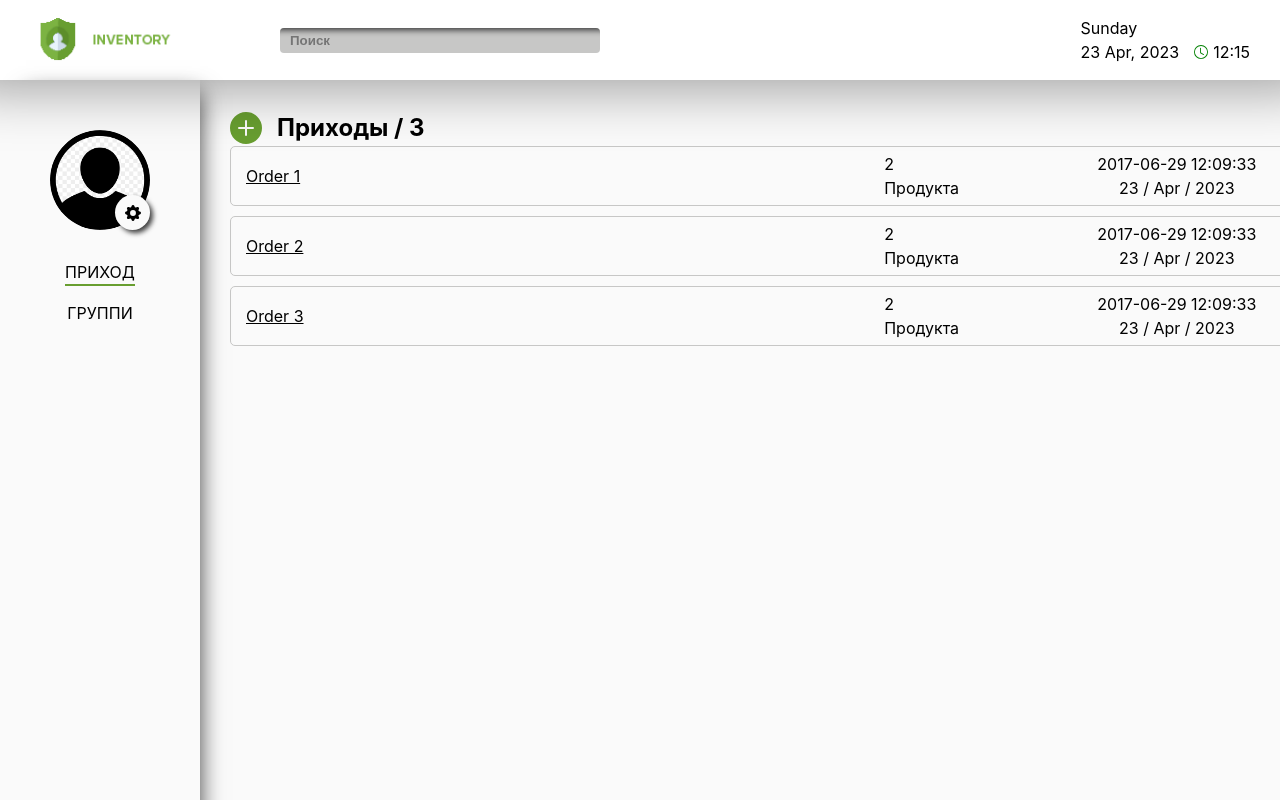
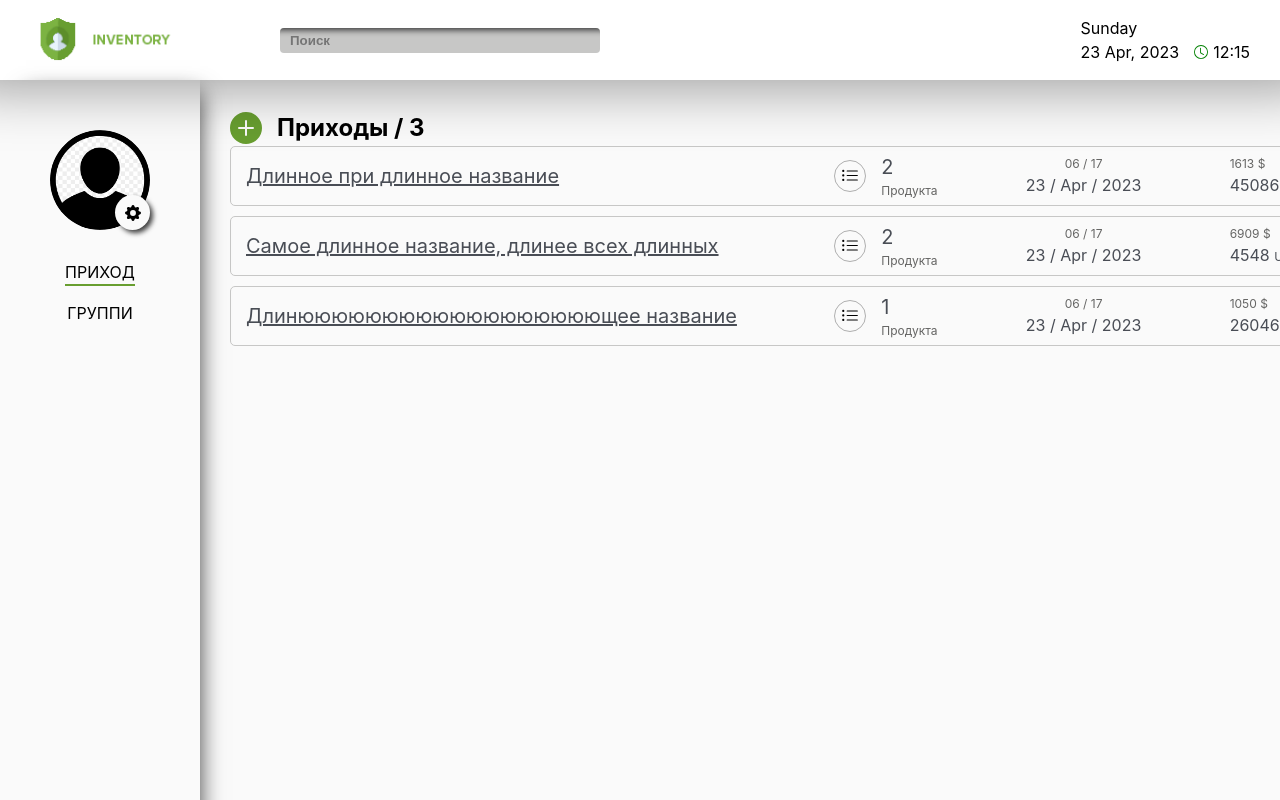
Before and after one commit to VladosSid/iventory, a Vue app: page /orders in a window 1280 px wide. Shown: the top 800 px of the page. Built offline with nearby package versions, Linux system fonts and the light colour scheme.

Commit message:
add style orders

```diff
--- a/src/components/Orders/OrdersItem.vue
+++ b/src/components/Orders/OrdersItem.vue
@@ -4,28 +4,75 @@
       {{ title }}
     </p>
 
-    <div class="order-item__quantity order-item__info--positions">
-      <p>
-        <!-- icom -->
-        {{ products.length }}
-      </p>
+    <div
+      style="
+        display: flex;
+        align-items: center;
+        justify-content: center;
+        gap: 15px;
+      "
+    >
+      <span class="order-item__quantity-icon">
+        <svg
+          xmlns="http://www.w3.org/2000/svg"
+          width="18"
+          height="18"
+          fill="currentColor"
+          class="bi bi-list-ul"
+          viewBox="0 0 16 16"
+        >
+          <path
+            fill-rule="evenodd"
+            d="M5 11.5a.5.5 0 0 1 .5-.5h9a.5.5 0 0 1 0 1h-9a.5.5 0 0 1-.5-.5zm0-4a.5.5 0 0 1 .5-.5h9a.5.5 0 0 1 0 1h-9a.5.5 0 0 1-.5-.5zm0-4a.5.5 0 0 1 .5-.5h9a.5.5 0 0 1 0 1h-9a.5.5 0 0 1-.5-.5zm-3 1a1 1 0 1 0 0-2 1 1 0 0 0 0 2zm0 4a1 1 0 1 0 0-2 1 1 0 0 0 0 2zm0 4a1 1 0 1 0 0-2 1 1 0 0 0 0 2z"
+          />
+        </svg>
+      </span>
 
-      <span>Продукта</span>
+      <div class="order-item__quantity order-item__info--positions">
+        <p>
+          {{ products.length }}
+        </p>
+
+        <span style="color: #656564; font-size: 12px">Продукта</span>
+      </div>
     </div>
+
     <p class="order-item__date">
       {{ date }}
-      <span class="order-item__"> {{ day }} / {{ month }} / {{ year }} </span>
+      <span style="font-size: 16px; color: #494d55">
+        {{ day }} / {{ month }} / {{ year }}
+      </span>
     </p>
 
     <p class="order-item__sum order-item__info--positions">
-      <span>{{ priceCount.USD }}</span>
-      {{ priceCount.UAH }}
+      {{ priceCount.USD }} &#36;
+      <span style="font-size: 16px; color: #494d55">
+        {{ priceCount.UAH }}
+        <span style="font-size: 12px"> UAH</span></span
+      >
     </p>
+
+    <span>
+      <svg
+        xmlns="http://www.w3.org/2000/svg"
+        width="16"
+        height="16"
+        fill="currentColor"
+        class="bi bi-trash3-fill order-item__delete"
+        viewBox="0 0 16 16"
+      >
+        <path
+          d="M11 1.5v1h3.5a.5.5 0 0 1 0 1h-.538l-.853 10.66A2 2 0 0 1 11.115 16h-6.23a2 2 0 0 1-1.994-1.84L2.038 3.5H1.5a.5.5 0 0 1 0-1H5v-1A1.5 1.5 0 0 1 6.5 0h3A1.5 1.5 0 0 1 11 1.5Zm-5 0v1h4v-1a.5.5 0 0 0-.5-.5h-3a.5.5 0 0 0-.5.5ZM4.5 5.029l.5 8.5a.5.5 0 1 0 .998-.06l-.5-8.5a.5.5 0 1 0-.998.06Zm6.53-.528a.5.5 0 0 0-.528.47l-.5 8.5a.5.5 0 0 0 .998.058l.5-8.5a.5.5 0 0 0-.47-.528ZM8 4.5a.5.5 0 0 0-.5.5v8.5a.5.5 0 0 0 1 0V5a.5.5 0 0 0-.5-.5Z"
+        />
+      </svg>
+    </span>
   </li>
 </template>
 
 <script setup>
 import currentDate from "../../helpers/currentDate";
+import refactorDate from "../../helpers/refactorDate";
+
 const { day, month, year } = currentDate();
 
 const props = defineProps({
@@ -33,6 +80,8 @@ const props = defineProps({
   date: String,
   products: Array,
 });
+
+const date = refactorDate(props.date);
 
 const priceCount = {
   UAH: 0,
@@ -47,9 +96,7 @@ props.products.map(({ price }) => {
   );
 });
 
-console.log(priceCount);
-
-console.log(props.products);
+// console.log(props.products);
 </script>
 
 <style lang="scss" scoped>
@@ -71,15 +118,68 @@ console.log(props.products);
     scale: 101%;
   }
 
+  transition: box-shadow 250ms cubic-bezier(0.4, 0, 0.2, 1),
+    scale 250ms cubic-bezier(0.4, 0, 0.2, 1);
+
   &__name {
     width: 500px;
+
     text-decoration: underline;
+    font-size: 20px;
+
+    color: #494d55;
+  }
+
+  &__quantity-icon {
+    display: flex;
+    align-items: center;
+    justify-content: center;
+    width: 30px;
+    height: 30px;
+
+    border: 1px solid rgba(101, 101, 100, 0.5);
+    border-radius: 50%;
+
+    &:hover,
+    &:focus {
+      background: #adabab;
+    }
+
+    transition: background 250ms cubic-bezier(0.4, 0, 0.2, 1);
+  }
+
+  &__quantity {
+    font-size: 20px;
+
+    color: #494d55;
   }
 
   &__date {
     display: flex;
     flex-direction: column;
     align-items: center;
+
+    color: #656564;
+    font-size: 12px;
+  }
+
+  &__sum {
+    width: 100px;
+    color: #656564;
+    font-size: 12px;
+  }
+
+  &__delete {
+    fill: #656564;
+
+    &:hover,
+    &:focus {
+      fill: #494d55;
+      scale: 130%;
+    }
+
+    transition: fill 250ms cubic-bezier(0.4, 0, 0.2, 1),
+      scale 250ms cubic-bezier(0.4, 0, 0.2, 1);
   }
 
   &__info--positions {
--- a/src/front-end-data.json.js
+++ b/src/front-end-data.json.js
@@ -1,7 +1,7 @@
 const orders = [
   {
     id: 1,
-    title: "Order 1",
+    title: "Длинное при длинное название",
     date: "2017-06-29 12:09:33",
     description: "desc",
     get products() {
@@ -10,28 +10,28 @@ const orders = [
   },
   {
     id: 2,
-    title: "Order 2",
+    title: "Самое длинное название, длинее всех длинных ",
     date: "2017-06-29 12:09:33",
     description: "desc",
     get products() {
-      return products;
+      return products2;
     },
   },
   {
     id: 3,
-    title: "Order 3",
+    title: "Длинюююююююююююююююююющее название ",
     date: "2017-06-29 12:09:33",
     description: "desc",
     get products() {
-      return products;
+      return products3;
     },
   },
 ];
 
 const products = [
   {
-    id: 1,
-    serialNumber: 1234,
+    id: 11,
+    serialNumber: 11111,
     isNew: 1,
     photo: "pathToFile.jpg",
     title: "Product 1",
@@ -42,16 +42,16 @@ const products = [
       end: "2017-06-29 12:09:33",
     },
     price: [
-      { value: 100, symbol: "USD", isDefault: 0 },
-      { value: 2600, symbol: "UAH", isDefault: 1 },
+      { value: 503, symbol: "USD", isDefault: 0 },
+      { value: 1234, symbol: "UAH", isDefault: 1 },
     ],
     order: 1,
     date: "2017-06-29 12:09:33",
   },
 
   {
-    id: 2,
-    serialNumber: 1234,
+    id: 12,
+    serialNumber: 111111,
     isNew: 1,
     photo: "pathToFile.jpg",
     title: "Product 1",
@@ -62,11 +62,75 @@ const products = [
       end: "2017-06-29 12:09:33",
     },
     price: [
-      { value: 100, symbol: "USD", isDefault: 0 },
-      { value: 2600, symbol: "UAH", isDefault: 1 },
+      { value: 1110, symbol: "USD", isDefault: 0 },
+      { value: 43852, symbol: "UAH", isDefault: 1 },
+    ],
+    order: 1,
+    date: "2017-06-29 12:09:33",
+  },
+];
+
+const products2 = [
+  {
+    id: 21,
+    serialNumber: 11111,
+    isNew: 1,
+    photo: "pathToFile.jpg",
+    title: "Product 1",
+    type: "Monitors",
+    specification: "Specification 1",
+    guarantee: {
+      start: "2019-03-29 12:09:33",
+      end: "2019-04-29 12:09:33",
+    },
+    price: [
+      { value: 124, symbol: "USD", isDefault: 0 },
+      { value: 2423, symbol: "UAH", isDefault: 1 },
     ],
     order: 2,
-    date: "2017-06-29 12:09:33",
+    date: "2015-06-29 12:09:33",
+  },
+
+  {
+    id: 22,
+    serialNumber: 2222222,
+    isNew: 1,
+    photo: "pathToFile.jpg",
+    title: "Product 1",
+    type: "Monitors",
+    specification: "Specification 1",
+    guarantee: {
+      start: "2019-01-29 12:09:33",
+      end: "2019-01-30 12:09:33",
+    },
+    price: [
+      { value: 6785, symbol: "USD", isDefault: 0 },
+      { value: 2125, symbol: "UAH", isDefault: 1 },
+    ],
+    order: 2,
+    date: "2016-10-29 12:09:33",
+  },
+];
+
+const products3 = [
+  {
+    id: 31,
+    serialNumber: 333333,
+    isNew: 1,
+    photo: "pathToFile.jpg",
+    title: "Product 1",
+    type: "Monitors",
+    specification: "Specification 1",
+    guarantee: {
+      start: "2017-06-29 12:09:33",
+      end: "2017-06-29 12:09:33",
+    },
+    price: [
+      { value: 1050, symbol: "USD", isDefault: 0 },
+      { value: 260465, symbol: "UAH", isDefault: 1 },
+    ],
+    order: 3,
+    date: "2018-01-20 14:09:33",
   },
 ];
 
--- /dev/null
+++ b/src/helpers/refactorDate.js
@@ -0,0 +1,6 @@
+export default function refactorDate(date) {
+  const month = date.slice(5, 7);
+
+  const year = date.slice(2, 4);
+  return `${month} / ${year}`;
+}
```
